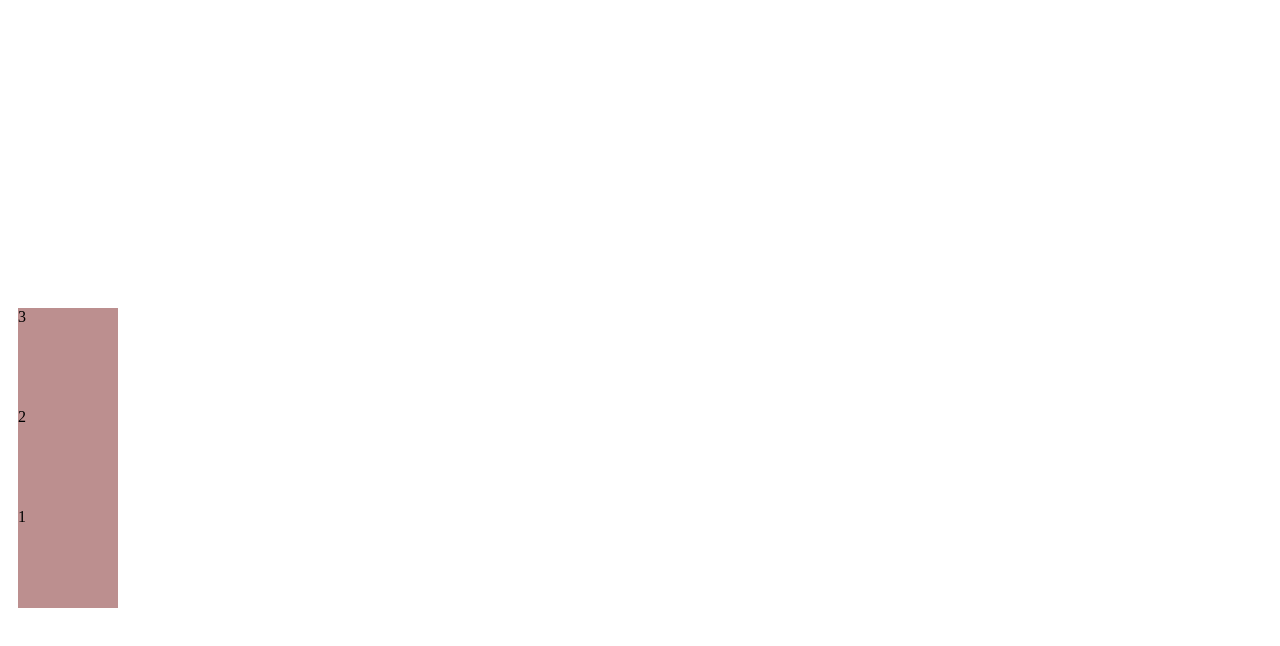
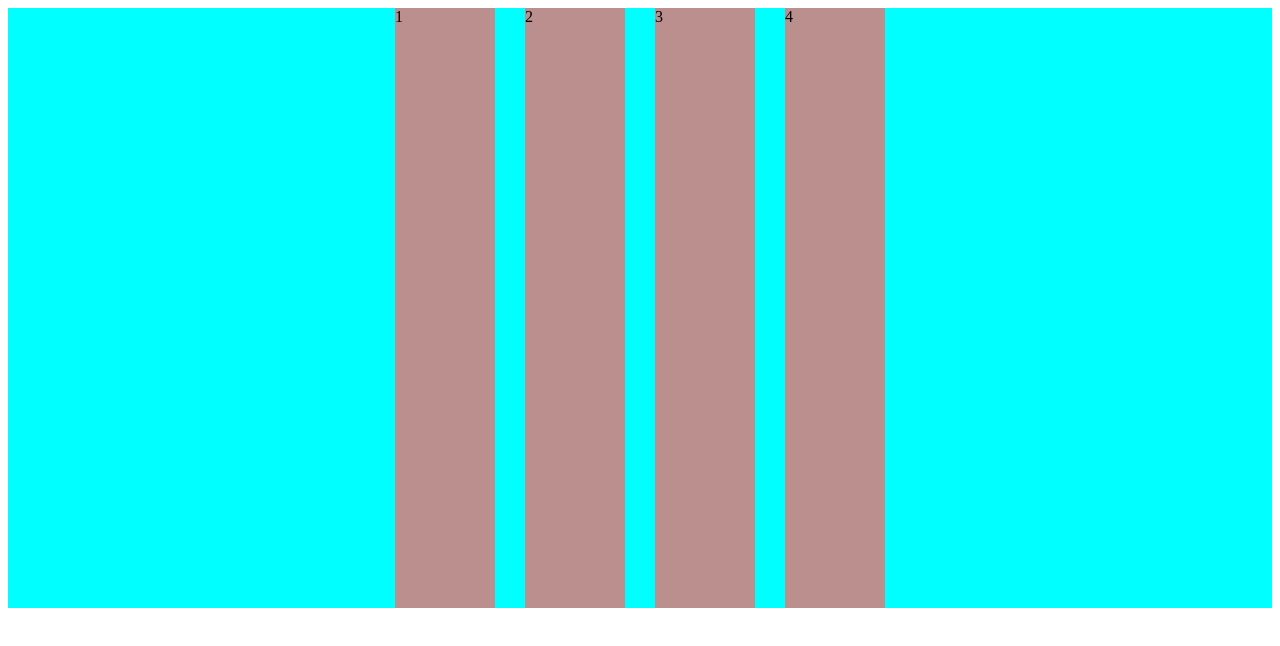
Before and after one commit to ijassm/OA_FRONTEND_20JUN_2024_7.00_8.00, a plain HTML site: page CSS/flex/basics.html in a window 1280 px wide. Drawn offline with Linux system fonts and the light colour scheme.

Commit message:
Completed flexbox - 70 %

```diff
--- a/CSS/flex/basics.html
+++ b/CSS/flex/basics.html
@@ -8,23 +8,32 @@
       .flex-container {
         height: 600px;
         display: flex;
-        flex-direction: column-reverse;
-        justify-content: flex-start;
+        flex-direction: row;
+        justify-content: center;
+        align-items: stretch;
+        background-color: aqua;
+        gap: 10px;
       }
-      .box {
-        display: inline-block;
-        height: 100px;
+      .flex-item {
+        /* height: 100px; */
         width: 100px;
+        flex-basis: 100px;
         background-color: rosybrown;
         margin-inline: 10px;
       }
+
+      /* .flex-item:nth-of-type(1) {
+        justify-self: stretch;
+        background-color: blueviolet;
+      } */
     </style>
   </head>
   <body>
     <main class="flex-container">
-      <div class="box">1</div>
-      <div class="box">2</div>
-      <div class="box">3</div>
+      <div class="flex-item">1</div>
+      <div class="flex-item">2</div>
+      <div class="flex-item">3</div>
+      <div class="flex-item">4</div>
     </main>
   </body>
 </html>
```
